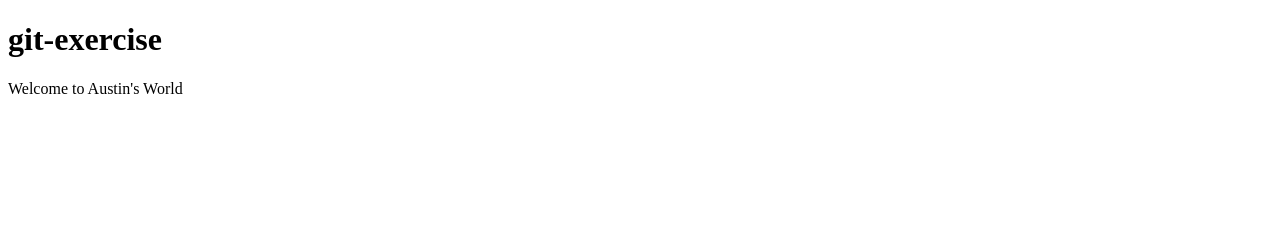
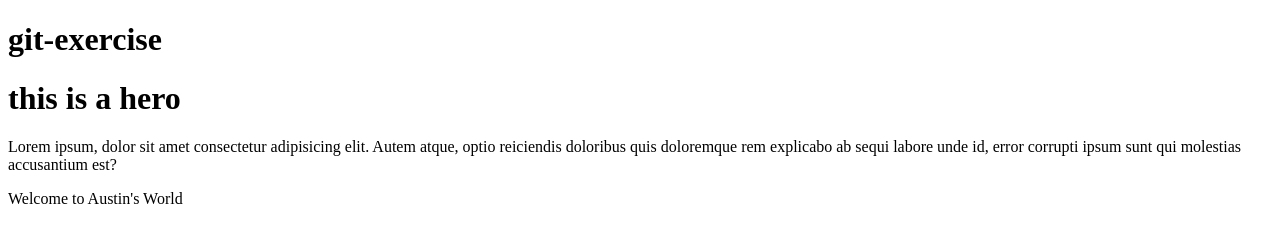
Before and after one commit to general-repositories/github-exercise, a plain HTML site: page index.html in a window 1280 px wide. Drawn offline with Linux system fonts and the light colour scheme.

Commit message:
rebased with stephens div

```diff
--- a/index.html
+++ b/index.html
@@ -9,8 +9,13 @@
 <body>
 	<h1>git-exercise</h1>
 
-    <div>
-        <p>Welcome to Austin's World</p>
-    </div>
+	<div class="jumbotron">
+		<h1>this is a hero</h1>
+		<p>Lorem ipsum, dolor sit amet consectetur adipisicing elit. Autem atque, optio reiciendis doloribus quis doloremque rem explicabo ab sequi labore unde id, error corrupti ipsum sunt qui molestias accusantium est?</p>
+	</div>
+
+	<div>
+			<p>Welcome to Austin's World</p>
+	</div>
 </body>
 </html>
```
